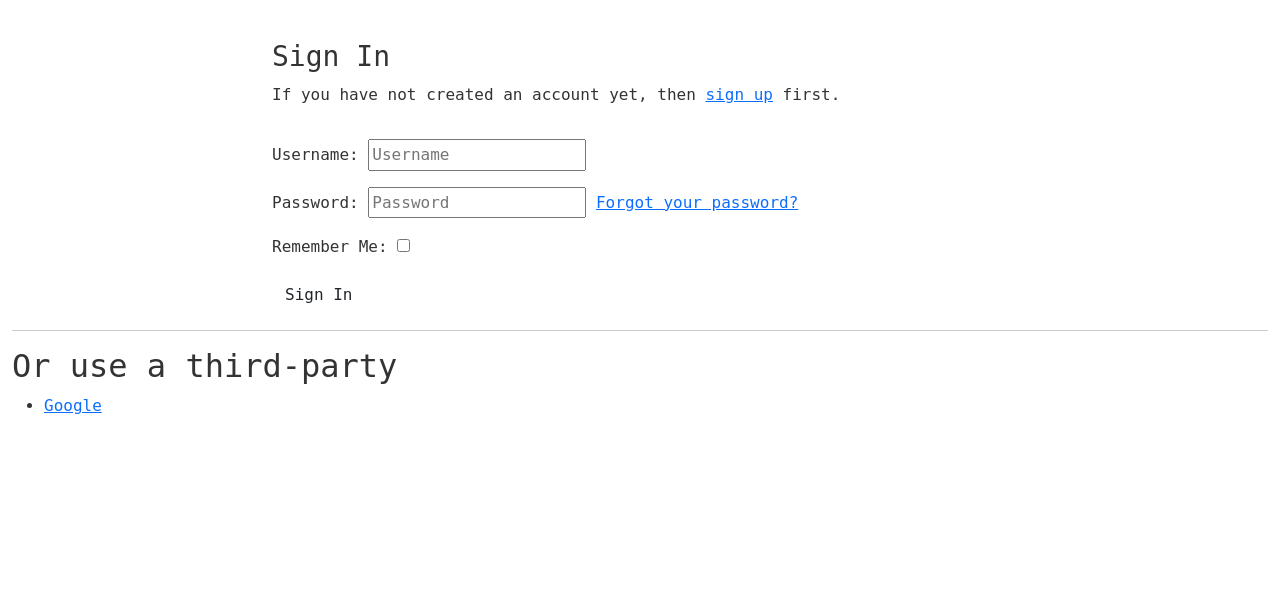
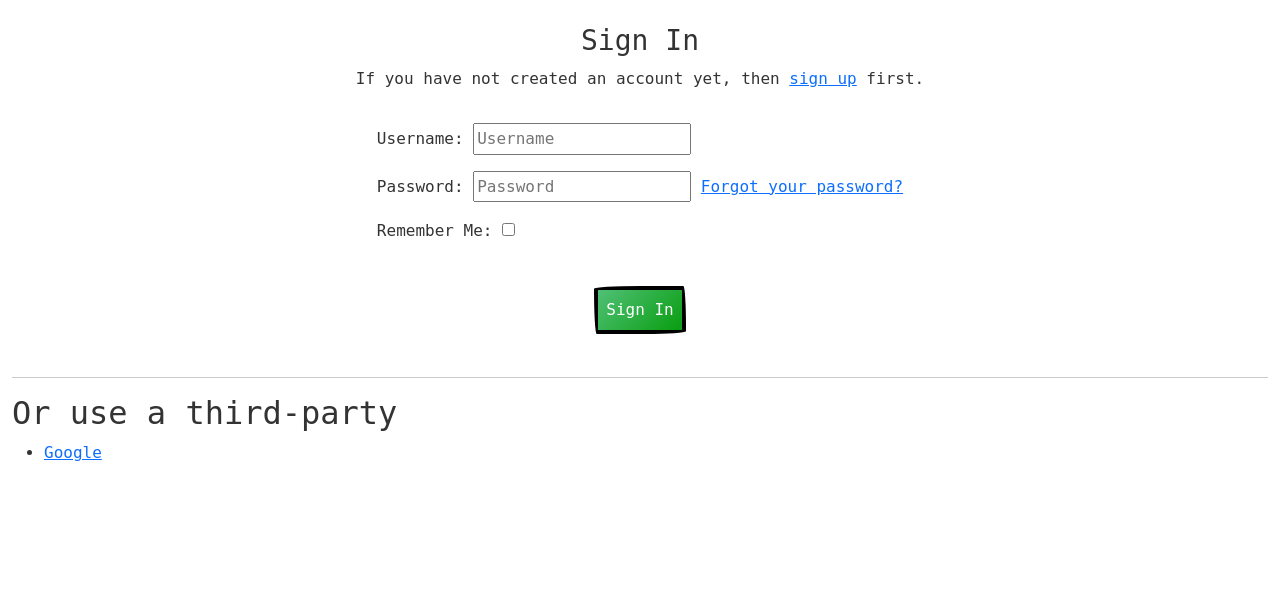
Before and after one commit to hicelery/commerce-all, a Django app: page /accounts/login/ in a window 1280 px wide. Shown: the part 77-678 px from the top of the page. Run offline with Django 4.2, Linux system fonts and the light colour scheme; some libraries are stand-ins or nearby versions.

Commit message:
initial styling for login flow

```diff
--- a/static/css/styles.css
+++ b/static/css/styles.css
@@ -396,6 +396,12 @@ html {
 
 @media (min-width: 1200px) {
     video {
+        width: 600px;
+    }
+}
+
+@media (min-width: 1920px) {
+    video {
         width: 700px;
     }
 }
--- a/templates/account/login.html
+++ b/templates/account/login.html
@@ -7,23 +7,25 @@
 {% block content %}
 
 <div class="container">
-    <div class="row">
-        <div class="col-md-8 mt-3 offset-md-2">
+ <div class="row" style="width: 100%; height: 100%; margin: 0;">
+        <div class="col d-flex flex-column align-items-center justify-content-center mb-3">
             <h3>{% trans "Sign In" %}</h3>
 
             <p>{% blocktrans %}If you have not created an account yet, then <a class="link" href="{{ signup_url }}">sign up</a>
                 first.{% endblocktrans %}</p>
         </div>
     </div>
-    <div class="row">
-        <div class="col-md-8 mt-3 offset-md-2">
-            <form class="login" method="POST" action="{% url 'account_login' %}">
+    <div class="row" style="width: 100%; height: 100%; margin: 0;">
+        <div class="col d-flex flex-column align-items-center justify-content-center">
+            <form class="login text-" method="POST" action="{% url 'account_login' %}">
                 {% csrf_token %}
                 {{ form.as_p }}
                 {% if redirect_field_value %}
                 <input type="hidden" name="{{ redirect_field_name }}" value="{{ redirect_field_value }}" />
                 {% endif %}
-                <button class="btn btn-signup right" type="submit">{% trans "Sign In" %}</button>
+                <div class="text-center ">
+                  <button class="btn btn-primary drawn-border" type="submit">{% trans "Sign In" %}</button>
+                </div>
             </form>
         </div>
     </div>
@@ -32,9 +34,3 @@
         {% include "socialaccount/snippets/login.html" with page_layout="entrance" %}
     {% endif %}
 {% endblock content %}
-{% block extra_body %}
-    {{ block.super }}
-    {% if PASSKEY_LOGIN_ENABLED %}
-        {% include "mfa/webauthn/snippets/login_script.html" with button_id="passkey_login" %}
-    {% endif %}
-{% endblock %}
--- a/templates/account/signup.html
+++ b/templates/account/signup.html
@@ -4,6 +4,9 @@
     {% trans "Signup" %}
 {% endblock head_title %}
 {% block content %}
+
+ <div class="row" style="width: 100%; height: 100%; margin: 0;">
+        <div class="col d-flex flex-column align-items-center justify-content-center">
     {% element h1 %}
         {% trans "Sign Up" %}
     {% endelement %}
@@ -32,6 +35,8 @@
             {% endslot %}
         {% endelement %}
     {% endif %}
+    </div>
+    </div>
     {% if PASSKEY_SIGNUP_ENABLED %}
         {% element hr %}
         {% endelement %}
```
Also changed, not shown: templates/account/logout.html (+17 -17 lines), templates/account/password_reset.html (+14 -18 lines).
